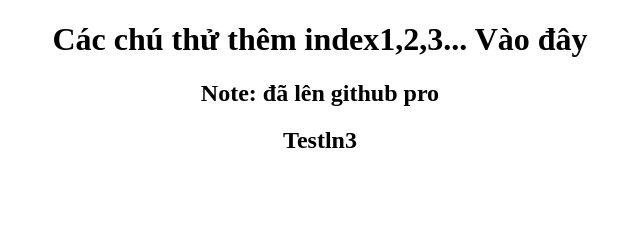
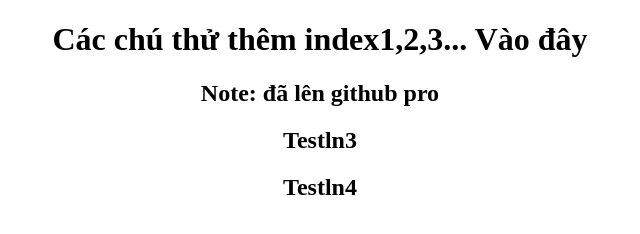
Before and after one commit to PhamNguyenDucThienJB/ML__2023, a plain HTML site: page index.html in a window 1280 px wide. Shown: the whole page, without its empty margins (320-960 px from the left). Drawn offline with Linux system fonts and the light colour scheme.

Commit message:
fdsfdsfds

```diff
--- a/index.html
+++ b/index.html
@@ -11,6 +11,8 @@
     <h1>Các chú thử thêm index1,2,3... Vào đây </h1>
     <h2> Note: đã lên github pro </h2>
     <h2> Testln3 </h2>
+    <h2> Testln4 </h2>
+
 
 </body>
 </html>
```
